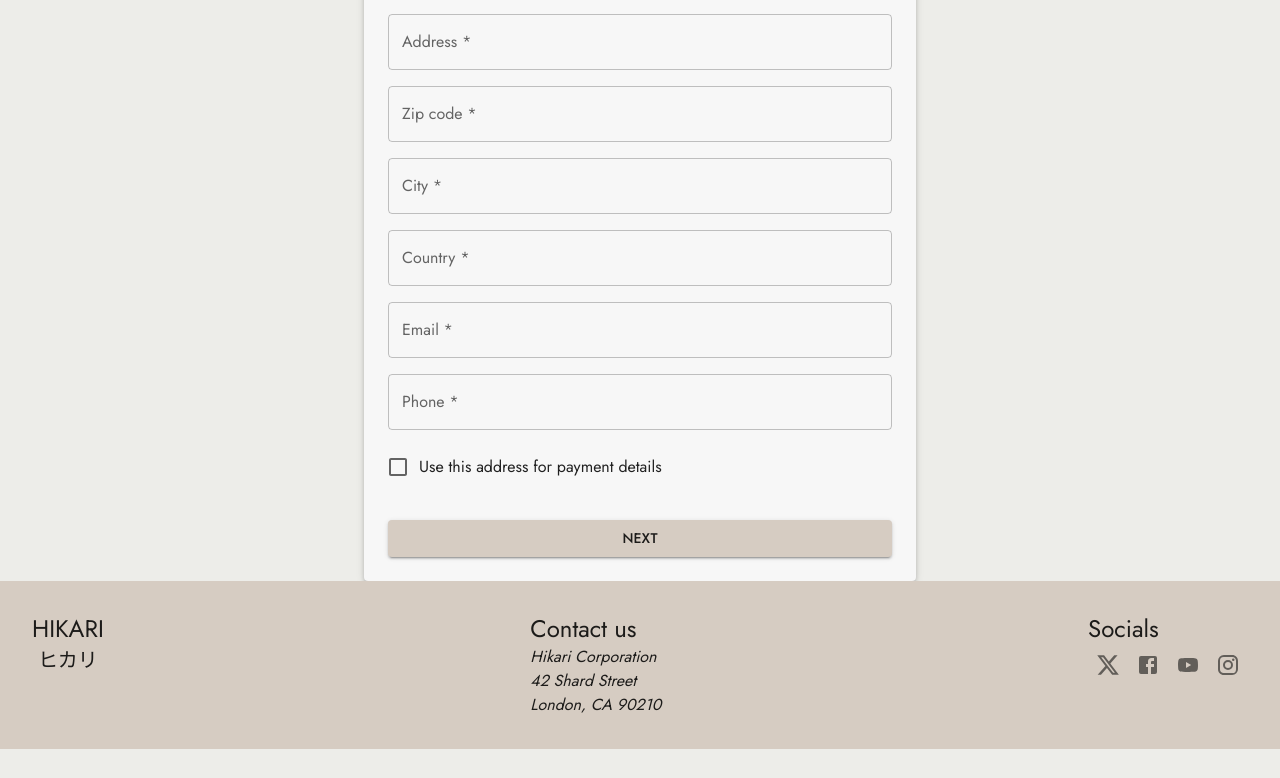
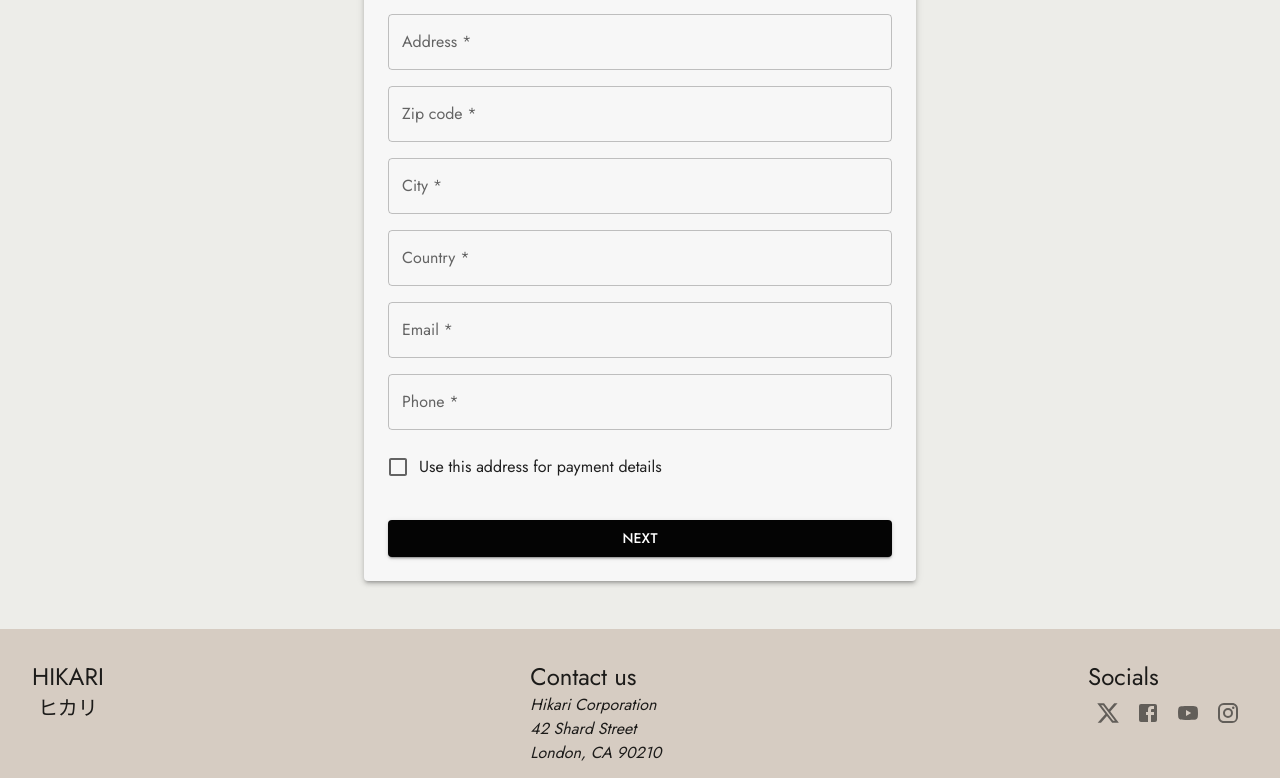
Before and after one commit to Peter-WebDev/hikari-webshop, a Next.js app: page /checkout in a window 1280 px wide. Shown: the part 729-1507 px from the top of the page. Before the commit the page ends 1478 px from the top, so only its background shows below. Built offline with nearby package versions, Linux system fonts and the light colour scheme; what @mui/material-nextjs would draw is missing.

Commit message:
smal margin fixes on the bottom on the form

```diff
--- a/app/components/checkout/checkout-form.tsx
+++ b/app/components/checkout/checkout-form.tsx
@@ -88,7 +88,7 @@ const CheckoutForm = () => {
       <Container maxWidth="sm">
         <Paper
           elevation={3}
-          sx={{ padding: 3, mt: 6, backgroundColor: "#f7f7f7" }}
+          sx={{ padding: 3, mt: 6, mb: 6, backgroundColor: "#f7f7f7" }}
         >
           {/* Checkout-formulär */}
           <Typography variant="h6" sx={{ mt: 4 }}>
@@ -221,7 +221,7 @@ const CheckoutForm = () => {
             {/* Nästa-knapp */}
             <Button
               variant="contained"
-              color="primary"
+              color="secondary"
               fullWidth
               sx={{ mt: 2 }}
               onClick={handleSubmit}
```
